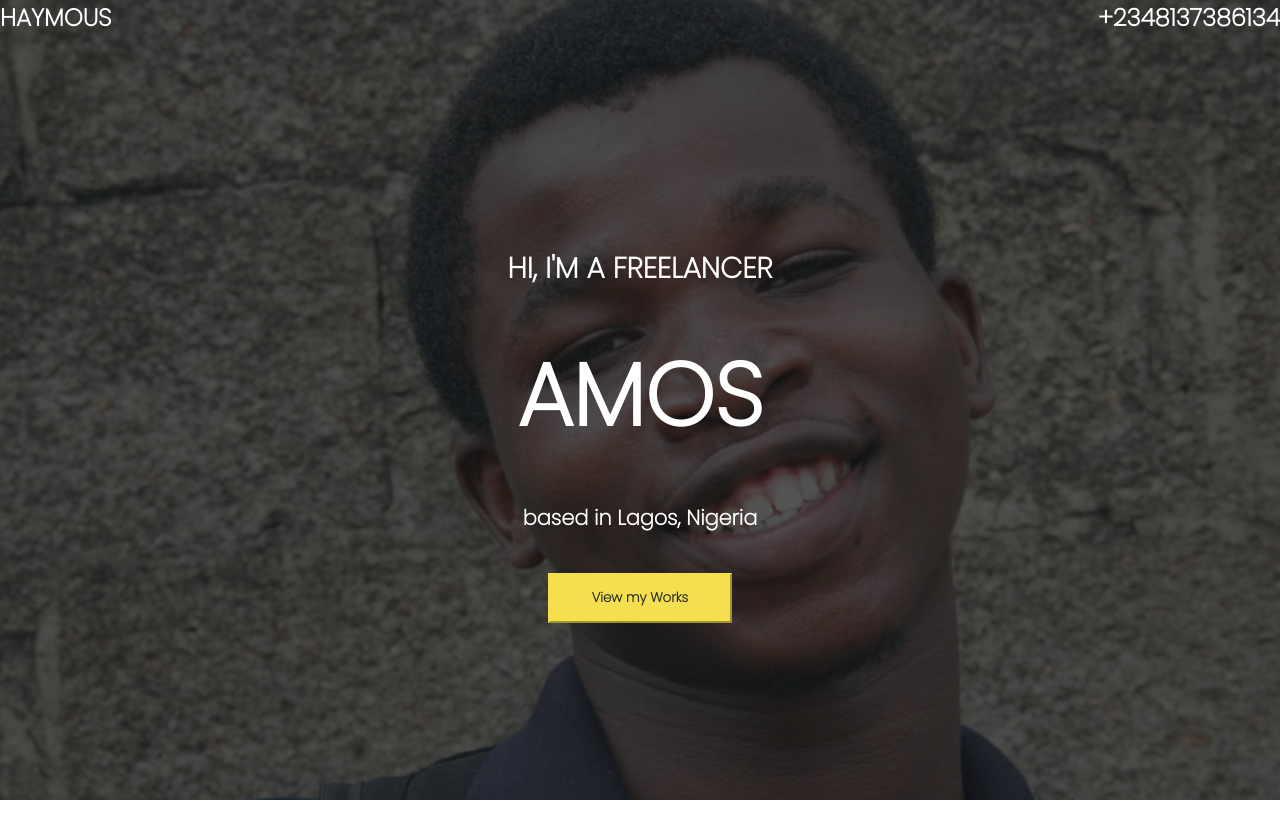
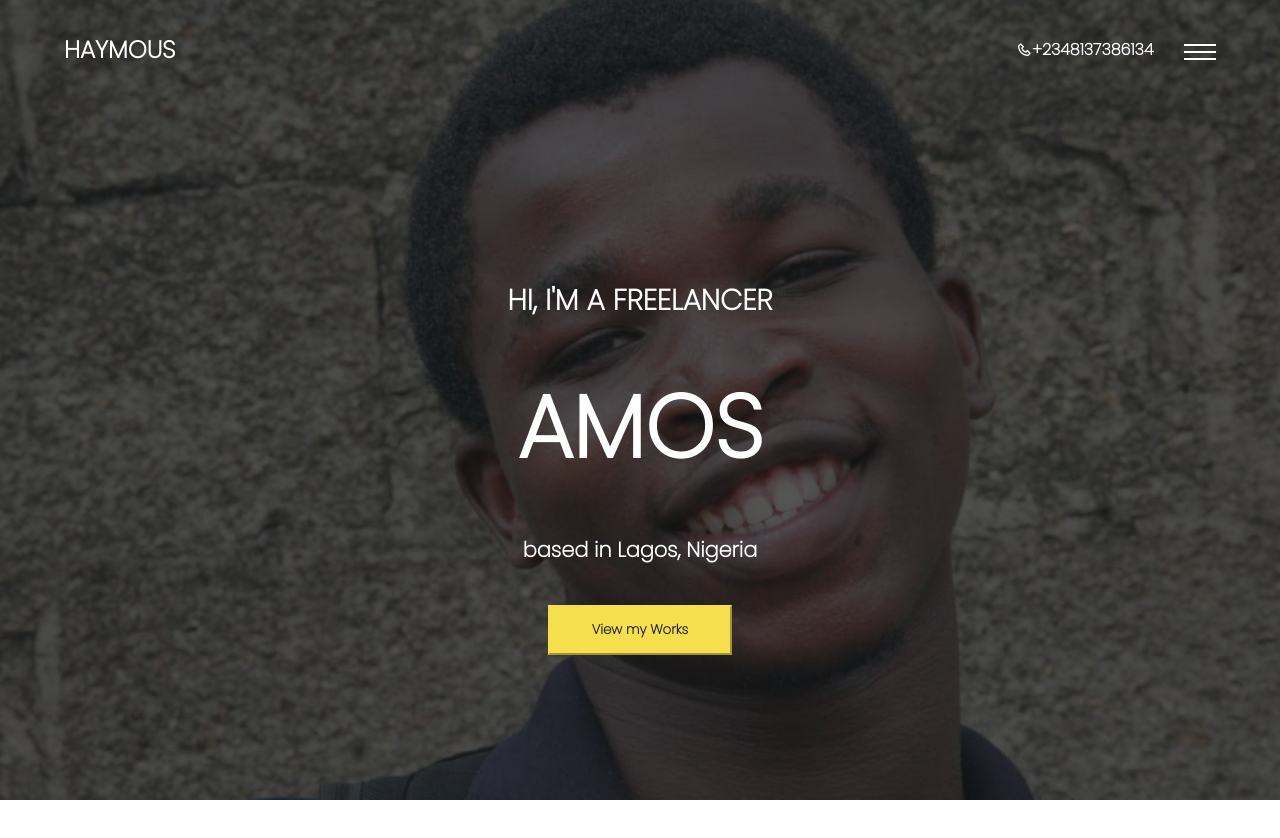
Before and after one commit to haymous3/Portflio, a plain HTML site: page index.html in a window 1280 px wide. Drawn offline with nearby package versions, Linux system fonts and the light colour scheme.

Commit message:
hero-section

```diff
--- a/index.html
+++ b/index.html
@@ -19,14 +19,15 @@
                     <div class="header_and_hero_section_header_logo">
                         <h2>HAYMOUS</h2>
                     </div>
-                    <div class="header_and_hero_section_header_navigtion">
+                    <div class="header_and_hero_section_header_navigation">
                         <div class="header_and_hero_section_header_navigation_number">
-                            <h2>+2348137386134</h2>
+                            <i class='bx bx-phone'></i>
+                            <h4>+2348137386134</h4>
                         </div>
                         <div class="header_and_hero_section_header_navigation_bars">
-                            <div class="header_and_hero_section_header_navigation_bars_one"></div>
-                            <div class="header_and_hero_section_header_navigation_bars_two"></div>
-                            <div class="header_and_hero_section_header_navigation_bars_two"></div>
+                            <span class="header_and_hero_section_header_navigation_bars_one"></span>
+                            <span class="header_and_hero_section_header_navigation_bars_two"></span>
+                            <span class="header_and_hero_section_header_navigation_bars_two"></span>
                         </div>
                     </div>
                 </div>
--- a/scss/styles.scss
+++ b/scss/styles.scss
@@ -62,16 +62,43 @@ $white_color: #fff;
     &_header{
         display: flex;
         justify-content: space-between;
+        align-items: center;
         position: relative;
         color: $white_color;
         z-index: 3;
+        @include sections_padding;
+        padding-top: 2rem;
 
 
 
         &_navigation{
+            display: flex;
+           width: 12.5rem;
+            justify-content: space-between;
+            align-items: center;
+
+
+            &_number{
+                display: flex;
+                // width: 10.5;
+
+                justify-content: space-between;
+                align-items: center;
+            }
+
+            &_bars{
+                width: fit-content;
+                &_one, &_two, &_three{
+                    width: 2rem;
+                    display: block;
+                    height: 0.15rem;
+                    margin-top:0.3rem;
+                    background: $white_color;
 
 
 
+                }
+            }
         }
 
     }
```
Also changed, not shown: scss/styles.css, 1 other file.
